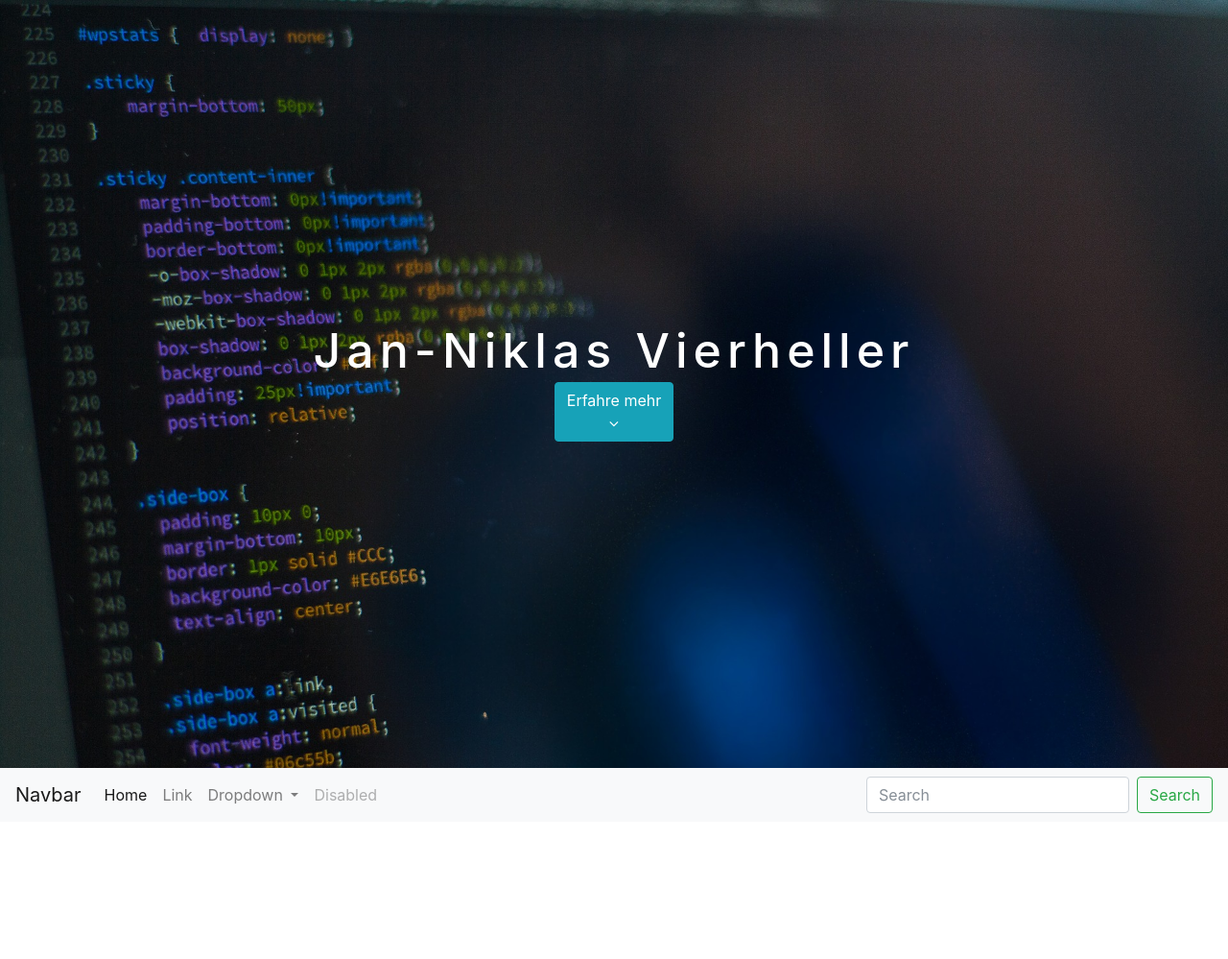
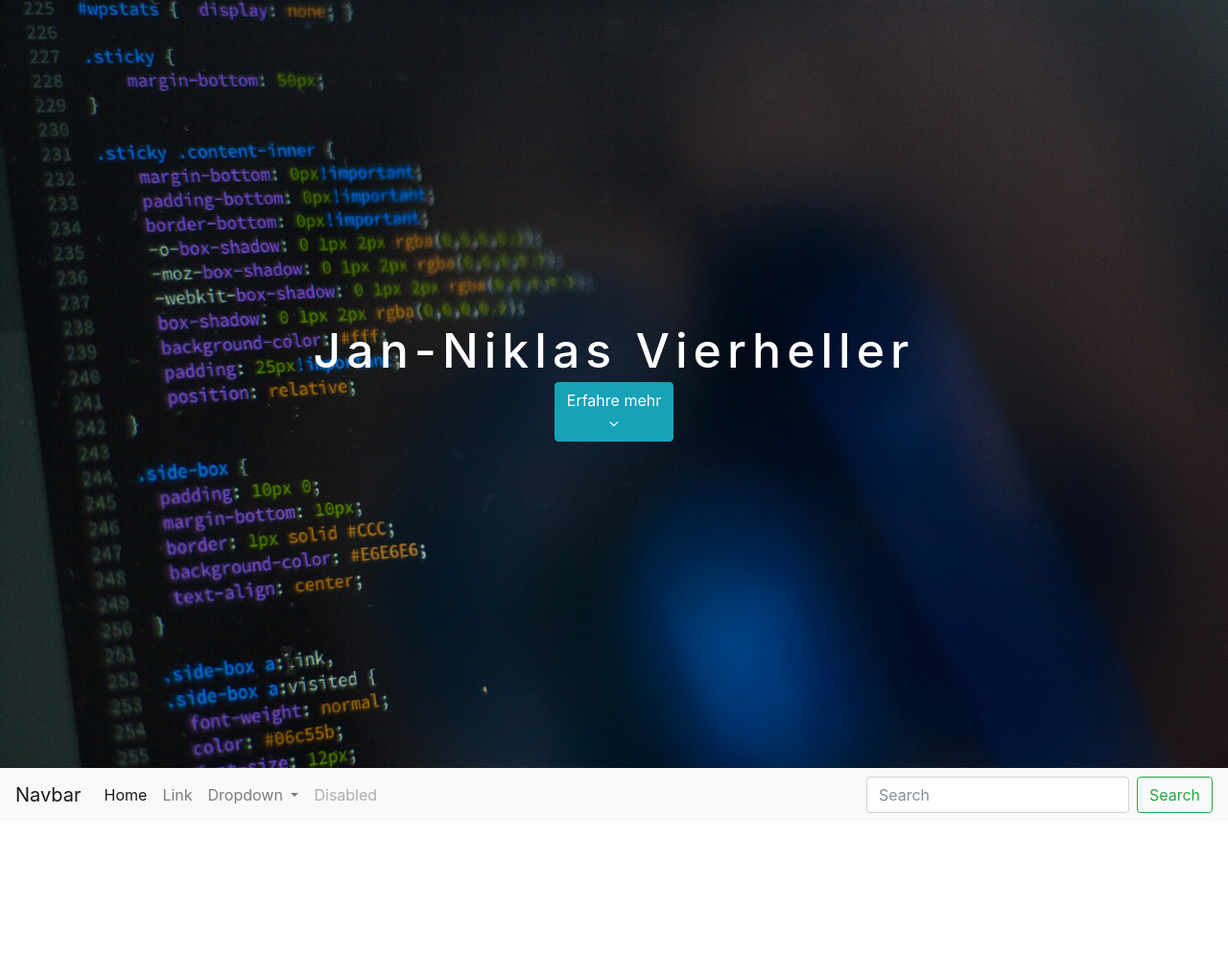
Before and after one commit to Vierheller/vierheller.tech, a PHP site: page / in a window 1280 px wide. Shown: the top 999 px of the page at 96% size. Run offline with PHP 8.4, Linux system fonts and the light colour scheme; some libraries are stand-ins or nearby versions.

Commit message:
Parallax effect

```diff
--- a/output/css/style.css
+++ b/output/css/style.css
@@ -30,3 +30,10 @@ section#section-header > div.header-container h3 {
   top: 0;
   width: 100%;
 }
+.parallax {
+/* Create the parallax scrolling effect */
+  background-attachment: fixed;
+  background-position: center;
+  background-repeat: no-repeat;
+  background-size: cover;
+}
--- a/output/index.html
+++ b/output/index.html
@@ -11,7 +11,7 @@
         <link rel="stylesheet" href="css/lib/font-awesome/css/font-awesome.min.css">
     </head>
     <body>
-        <section class="fullscreen" id="section-header">
+        <section class="fullscreen parallax" id="section-header">
             <div class="header-container">
                 <h3>Jan-Niklas Vierheller</h3>
                 <button id="btn-landing" class="btn btn-info">Erfahre mehr<br><i class="fa fa-angle-down"></i></button>
```
Also changed, not shown: style.styl (+7 -0 lines).
